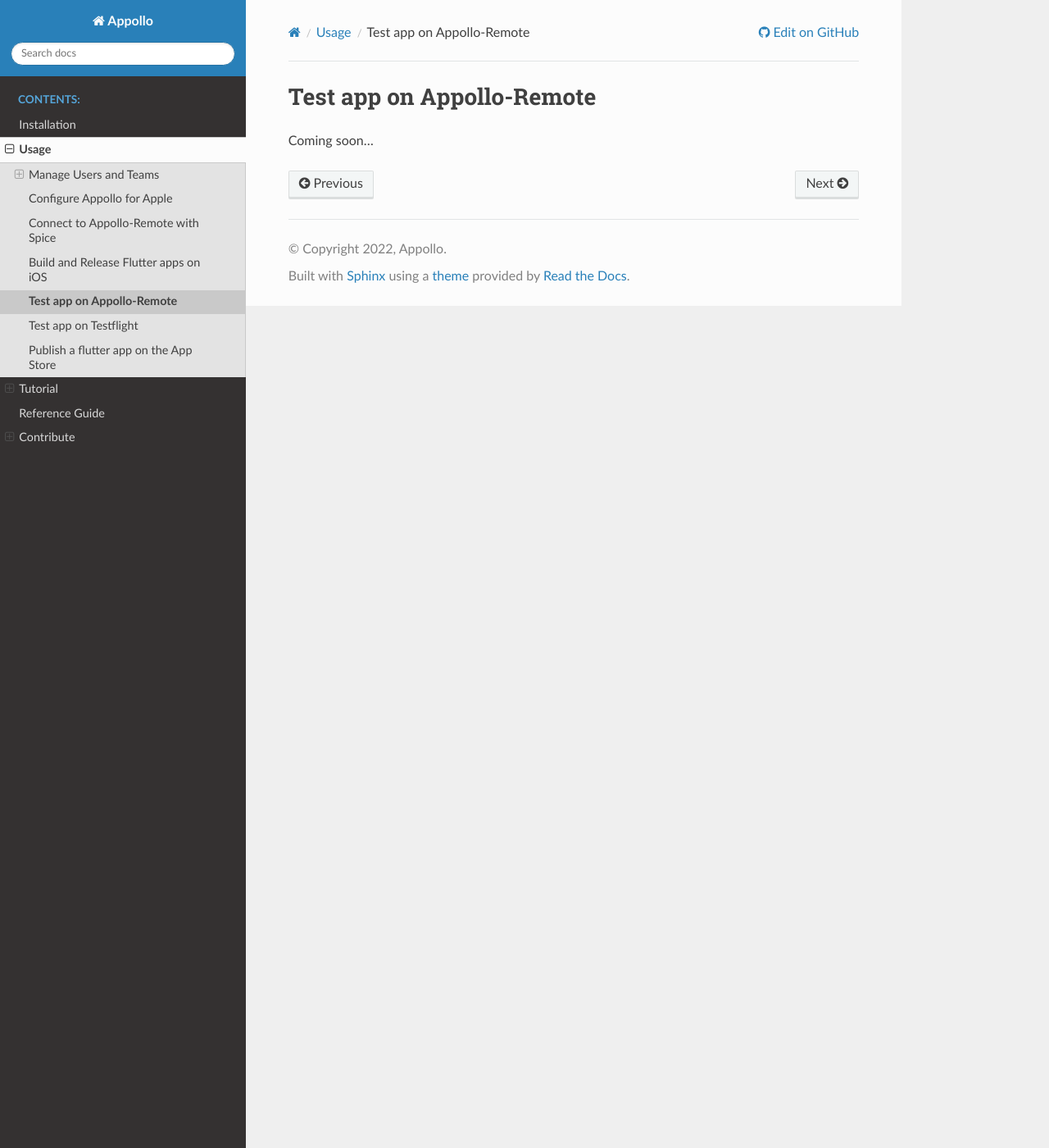
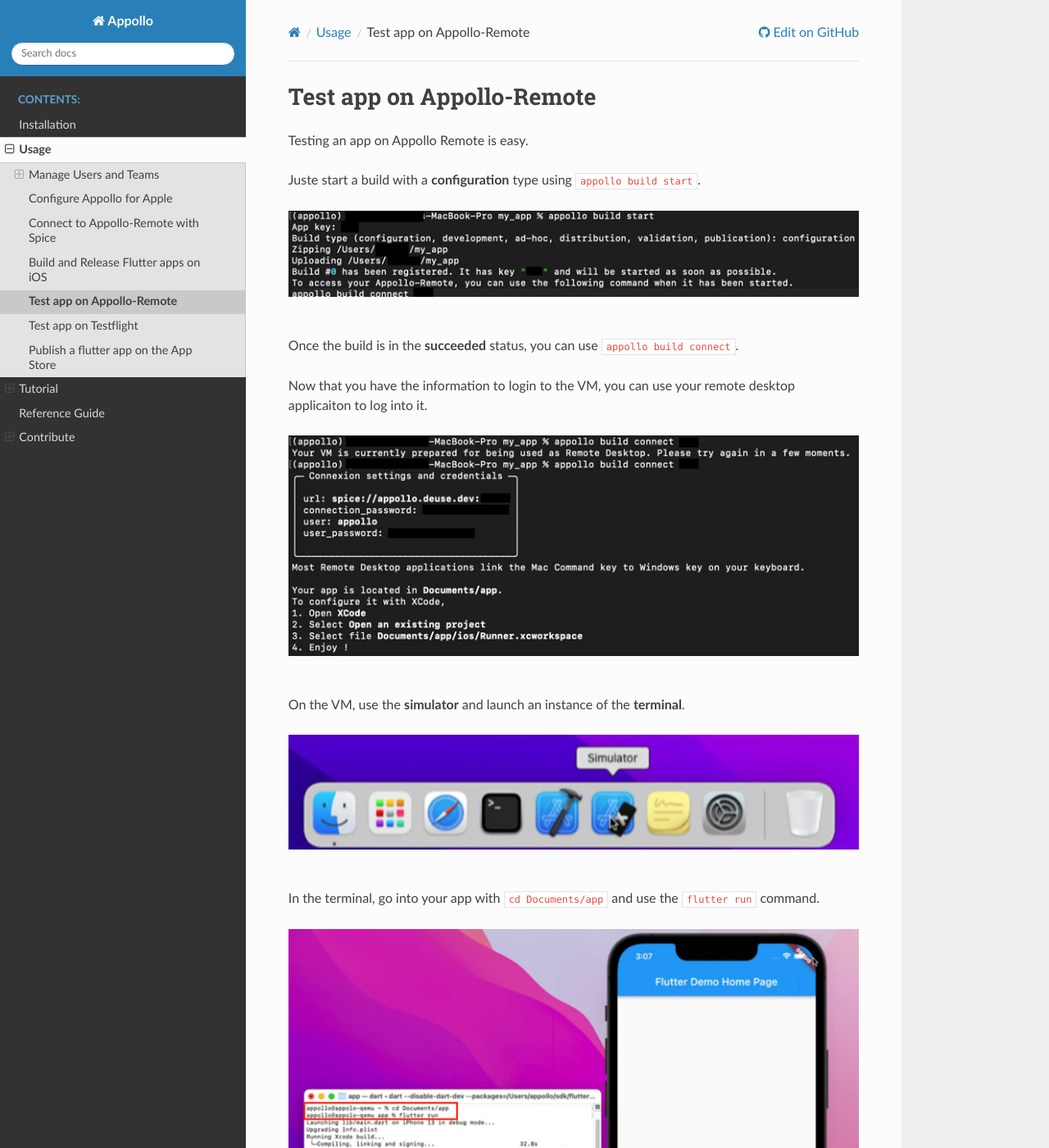
Before and after one commit to Odevio/Odevio-CLI, a Sphinx documentation site: the page built from docs/usage/test_app_on_appolloremote.txt, in a window 1280 px wide and 1400 px high. Shown: the whole window at 82% size. Built offline with Sphinx 7.4.7 and the Read the Docs theme 2.0.0, drawn with Linux system fonts in a browser that asks for light colours; pages that are not in the unit, such as notebooks, are missing from menus.

Commit message:
Add missing usage documentation

```diff
--- a/docs/tutorial/7_debug_and_test_your_ios_app.txt
+++ b/docs/tutorial/7_debug_and_test_your_ios_app.txt
@@ -46,7 +46,7 @@
 
 In parallel, you can also start an instance of the terminal on the virtual machine.
 
-Go into your app using ``cd Documents/app``. and use the ``flutter run`` command.
+Go into your app using ``cd Documents/app`` and use the ``flutter run`` command.
 
 Wait a few instants and that is how you can access your app on the remote desktop to debug and test it.
 
--- a/docs/usage/test_app_on_appolloremote.txt
+++ b/docs/usage/test_app_on_appolloremote.txt
@@ -2,4 +2,38 @@
 Test app on Appollo-Remote
 ==========================
 
-Coming soon...
+Testing an app on Appollo Remote is easy.
+
+Juste start a build with a **configuration** type using ``appollo build start``.
+
+.. image:: /img/appollo-build-start.jpg
+  :alt: Appollo build start
+  :align: center
+
+|
+
+Once the build is in the **succeeded** status, you can use ``appollo build connect``.
+
+Now that you have the information to login to the VM, you can use your remote desktop applicaiton to log into it.
+
+.. image:: /img/appollo-build-connect.jpg
+  :alt: Appollo build connect
+  :align: center
+
+|
+
+On the VM, use the **simulator** and launch an instance of the **terminal**.
+
+.. image:: /img/appollo-simulator.jpg
+  :alt: Appollo simulator
+  :align: center
+
+|
+
+In the terminal, go into your app with ``cd Documents/app`` and use the ``flutter run`` command.
+
+.. image:: /img/appollo-flutter-run.jpg
+  :alt: Appollo flutter run
+  :align: center
+
+|
```
Also changed, not shown: docs/usage/build_and_deploy_app.txt (+24 -1 lines), docs/usage/publish_app_on_app_store.txt (+19 -1 lines), docs/usage/test_app_on_testflight.txt (+9 -1 lines), docs/img/appollo-testflight.jpg (added).
